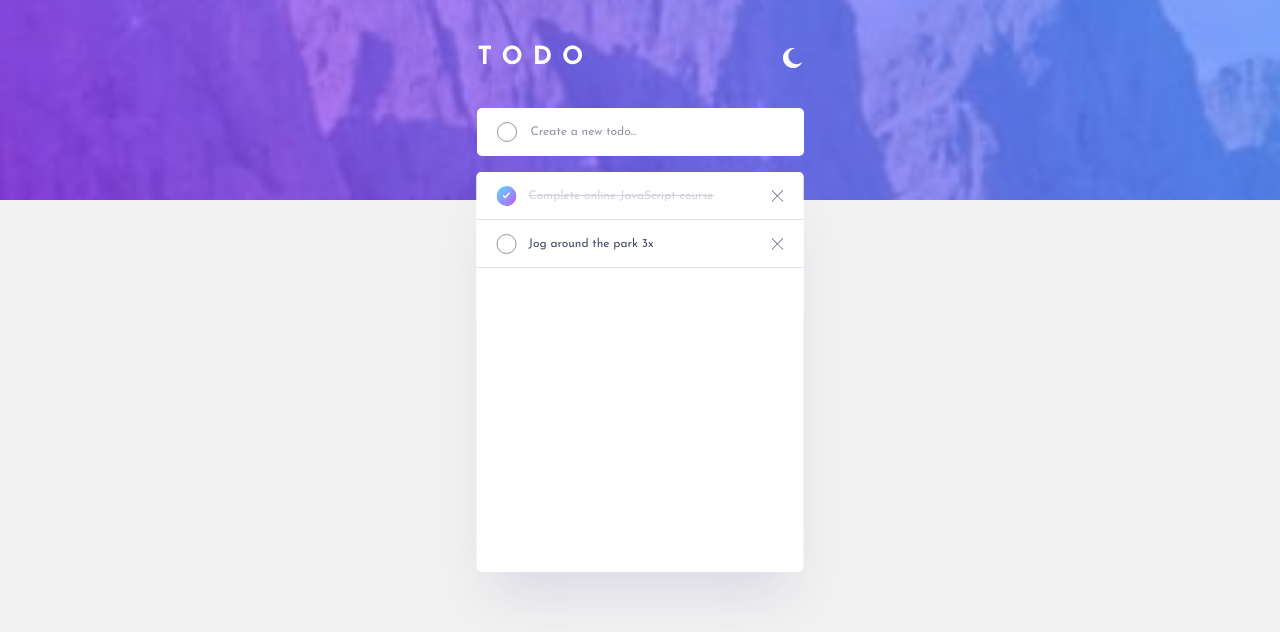
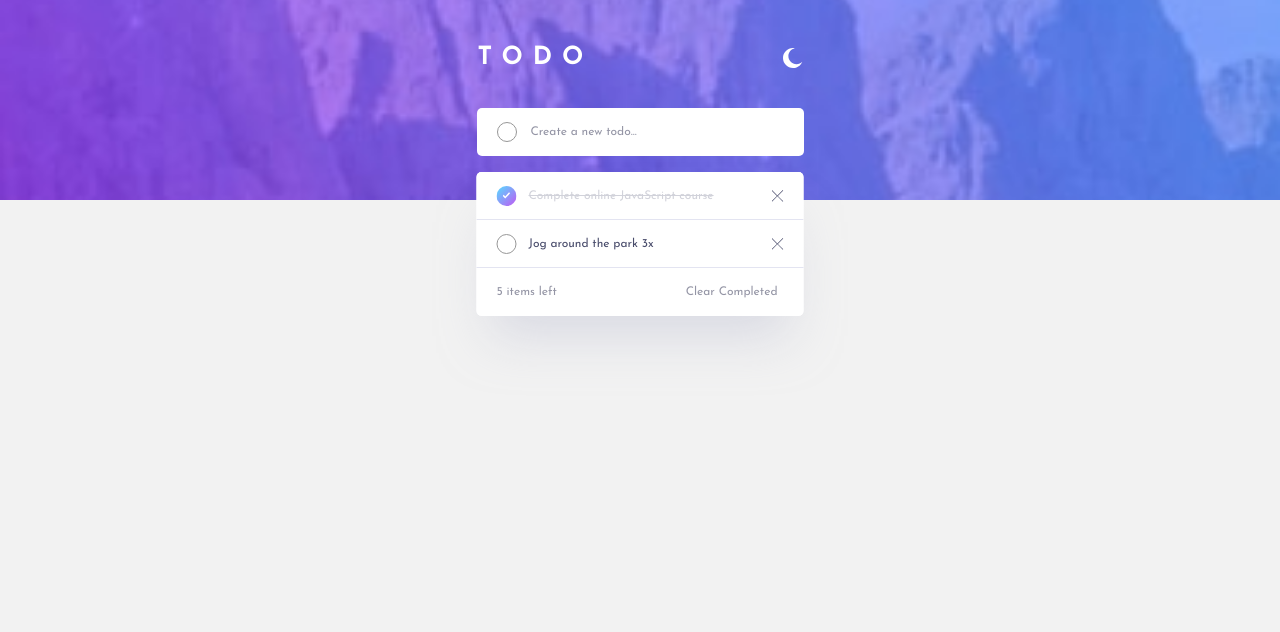
Before and after one commit to danielopq/todo-react, a React (Vite) app: page / in a window 1280 px wide. Shown: the top 632 px of the page. Built offline with nearby package versions, Linux system fonts and the light colour scheme.

Commit message:
info-bar created

```diff
--- a/src/App.css
+++ b/src/App.css
@@ -18,6 +18,8 @@
   box-sizing: border-box;
 }
 
+/*------------ INPUT ------------*/
+
 input[type="text"]{
   font: 400 12px/0px 'Josefin Regular';
   color: #494C6B;
@@ -32,6 +34,8 @@ input:focus{
   color: #9495A5;
 }
 
+/*------------ CONTAINERS ------------*/
+
 .todo{
   width: 327px;
   height: 48px;
@@ -39,7 +43,7 @@ input:focus{
   flex-direction: row;
   align-items: center;
   justify-content: flex-start;
-  padding-left: 20px;
+  padding: 0px 20px 0px 20px;
   background-color: white;
 }
 
@@ -54,8 +58,31 @@ input:focus{
 }
 
 .bottom-todo{
-  border-top-right-radius: 5px;
+  border-bottom-right-radius: 5px;
   border-bottom-left-radius: 5px;
+}
+
+/*------------ TEXT ------------*/
+
+.todoText{
+  width: 230px;
+  font: 400 12px/0px 'Josefin Regular';
+  margin: 0px 13px 0px 0px;
+}
+
+.unCompleted{
+  color:#494C6B;
+}
+
+.completed{
+  text-decoration: line-through;
+  color:#D1D2DA;
+}
+
+/*------------ BUTTONS ------------*/
+
+button:hover{
+  cursor:pointer;
 }
 
 .state-bt{
@@ -83,19 +110,11 @@ input:focus{
   border:none;
 }
 
-.todoText{
-  width: 230px;
+.clear-bt{
   font: 400 12px/0px 'Josefin Regular';
-  margin: 0px 13px 0px 0px;
-}
-
-.unCompleted{
-  color:#494C6B;
-}
-
-.completed{
-  text-decoration: line-through;
-  color:#D1D2DA;
+  color: #9495A5;
+  background-color: transparent;
+  border: none;
 }
 /*###################### HEADER ######################*/
 
@@ -148,7 +167,6 @@ main{
 
 #todoList{
   width: 327px;
-  height: 400px;
   position: absolute;
   z-index: 1;
   top:172px;
@@ -158,3 +176,10 @@ main{
   box-shadow: 0px 35px 50px -15px hsla(237,19.6%,80%,0.5);
   border-radius: 5px;
 }
+
+#info-bar{
+  margin:0px;
+  font: 400 12px/0px 'Josefin Regular';
+  color: #9495A5;
+  justify-content: space-between;
+}
--- a/src/App.jsx
+++ b/src/App.jsx
@@ -22,12 +22,15 @@ function App() {
             <p className='todoText completed'>Complete online JavaScript course</p>
             <button className='delete-bt'></button>
           </article>
-          <article id="tarea01" className="todo mid-todo">
+          <article id="tarea02" className="todo mid-todo">
             <button className='state-bt unFinished-bt'></button>
             <p className='todoText unCompleted'>Jog around the park 3x</p>
             <button className='delete-bt'></button>
           </article>
-          <article className='todo'></article>
+          <div id="info-bar" className='todo bottom-todo'>
+            <p id="info" name="info">5 items left</p>
+            <button className="clear-bt">Clear Completed</button>
+          </div>
         </section>
       </main>
     </>
```
